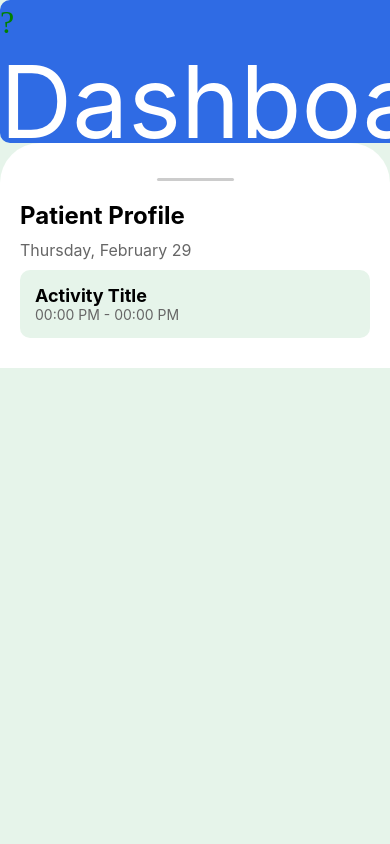
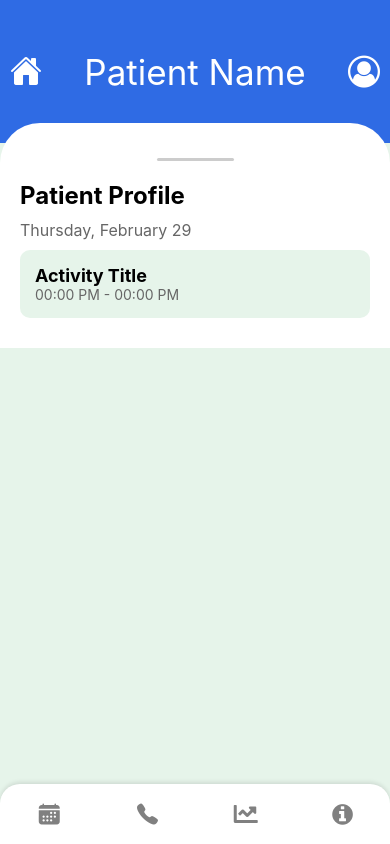
Before and after one commit to SahithiVarma07/Accessibility-, a React Native app: screen /PatientProfile in a window 390 px wide. Built offline with nearby package versions, Linux system fonts and the light colour scheme.

Commit message:
integrated editinfo page, added a navbar, styled the editinfo page, reformatted and almost finished patient profile page

```diff
--- a/App.js
+++ b/App.js
@@ -3,6 +3,7 @@ import { Text, View, StyleSheet } from 'react-native';
 import * as Font from 'expo-font';
 import Dashboard from './screens/Dashboard';
 import PatientProfile from './screens/PatientProfile'
+import EditInfo from './screens/EditInfo';
 import { NavigationContainer } from '@react-navigation/native';
 import { createNativeStackNavigator } from '@react-navigation/native-stack';
 
@@ -34,6 +35,7 @@ export default function App() {
       <Stack.Navigator screenOptions={{ headerShown: false }}>
         <Stack.Screen name="Dashboard" component={Dashboard} />
         <Stack.Screen name="PatientProfile" component={PatientProfile} options={{ title: 'Patient Profile' }} />
+        <Stack.Screen name="EditInfo" component={EditInfo} />
       </Stack.Navigator>
     </NavigationContainer>
   );
--- /dev/null
+++ b/components/NavBar.js
@@ -0,0 +1,47 @@
+import React from 'react';
+import { View, StyleSheet, TouchableOpacity, Dimensions } from 'react-native';
+import { Ionicons, FontAwesome5, FontAwesome } from '@expo/vector-icons';
+
+const NavBar = ({ navigation }) => {
+  return (
+    <View style={styles.navbarContainer}>
+      <TouchableOpacity onPress={() => navigation.navigate('Appointments')}>
+        <Ionicons name="calendar" size={24} color="grey" />
+      </TouchableOpacity>
+      <TouchableOpacity onPress={() => navigation.navigate('Calls')}>
+        <Ionicons name="call" size={24} color="grey" />
+      </TouchableOpacity>
+      <TouchableOpacity onPress={() => navigation.navigate('Analytics')}>
+        <FontAwesome5 name="chart-line" size={24} color="grey" />
+      </TouchableOpacity>
+      <TouchableOpacity onPress={() => navigation.navigate('Info')}>
+        <FontAwesome name="info-circle" size={24} color="grey" />
+      </TouchableOpacity>
+    </View>
+  );
+};
+
+const screenWidth = Dimensions.get('window').width;
+const navbarHeight = 60;
+
+const styles = StyleSheet.create({
+  navbarContainer: {
+    position: 'absolute',
+    bottom: 0,
+    flexDirection: 'row',
+    justifyContent: 'space-around',
+    alignItems: 'center',
+    width: screenWidth,
+    height: navbarHeight,
+    backgroundColor: '#FFFFFF',
+    borderTopLeftRadius: 20,
+    borderTopRightRadius: 20,
+    shadowColor: '#000',
+    shadowOffset: { width: 0, height: -2 },
+    shadowOpacity: 0.1,
+    shadowRadius: 4,
+    elevation: 10,
+  },
+});
+
+export default NavBar;
--- a/components/PatientButton.js
+++ b/components/PatientButton.js
@@ -14,7 +14,6 @@ const PatientButton = ({ onPress, patientName }) => {
 
 const styles = StyleSheet.create({
   button: {
-    //borderWidth: 1,
     borderColor: '#000',
     borderRadius: 12,
     overflow: 'hidden',
--- a/screens/EditInfo.js
+++ b/screens/EditInfo.js
@@ -1,5 +1,5 @@
 import React from 'react';
-import { View, Text, StyleSheet, TouchableOpacity, Image } from 'react-native';
+import { View, Text, ScrollView, StyleSheet, TouchableOpacity } from 'react-native';
 import { Ionicons } from '@expo/vector-icons';
 
 const EditInfo = () => {
@@ -10,18 +10,24 @@ const EditInfo = () => {
         <Ionicons name="menu" size={32} color="white" />
         <Text style={styles.headerTitle}>Dashboard</Text>
         <Ionicons name="search" size={32} color="white" />
-        <TouchableOpacity style={styles.letterButton}>
-          <Text style={styles.letterButtonText}>L</Text>
-        </TouchableOpacity>
       </View>
 
-      {/* Body Content */}
-      <View style={styles.bodyContent}>
-        <Text style={styles.title}>Edit Patient Information</Text>
-        <View style={styles.imagePlaceholder}></View>
-        <Text style={styles.infoText}>Patient Name</Text>
-        {/* ... Other Info Text */}
+      {/* Scrollable Body Content */}
+      <ScrollView style={styles.scrollableContent} showsVerticalScrollIndicator={false}>
+        <View style={styles.handleBar} />
+        <View style={styles.bodyContent}>
+          <Text style={styles.title}>Edit Patient Information</Text>
+        </View>
+        <View style={styles.infoContainer}>
+        <View style={styles.imagePlaceholder} />
+        <View style={styles.textContainer}>
+        <Text style={styles.patientNameText}>Patient Name</Text>
+        <Text style={styles.infoText}>Secondary Info</Text>
+        <Text style={styles.infoText}>Secondary Info</Text>
+        <Text style={styles.infoText}>Secondary Info</Text>
       </View>
+    </View>
+      </ScrollView>
     </View>
   );
 };
@@ -29,53 +35,70 @@ const EditInfo = () => {
 const styles = StyleSheet.create({
   container: {
     flex: 1,
-    backgroundColor: '#FFFFFF',
+    backgroundColor: '#E6F4EA',
   },
   header: {
     flexDirection: 'row',
     justifyContent: 'space-between',
     alignItems: 'center',
-    backgroundColor: '#007AFF',
+    backgroundColor: '#2f6be4',
+    paddingTop: 50,
     paddingHorizontal: 15,
-    paddingVertical: 10,
+    paddingBottom: 20,
   },
   headerTitle: {
-    fontSize: 20,
-    color: '#FFFFFF',
+    fontSize: 35,
+    color: 'white',
+    flex: 1,
+    textAlign: 'center',
   },
-  letterButton: {
-    backgroundColor: '#FF3366',
-    borderRadius: 17,
-    width: 34,
-    height: 34,
-    justifyContent: 'center',
-    alignItems: 'center',
+  scrollableContent: {
+    flex: 1,
+    backgroundColor: 'white',
   },
-  letterButtonText: {
-    color: '#FFFFFF',
-    fontSize: 14,
-    fontWeight: 'bold',
+  handleBar: {
+    alignSelf: 'center',
+    width: 40,
+    height: 5,
+    backgroundColor: '#D0D0D0',
+    borderRadius: 2.5,
+    marginVertical: 8,
   },
   bodyContent: {
     padding: 20,
+    paddingBottom: 60,
   },
   title: {
     fontSize: 24,
     fontWeight: 'bold',
     marginBottom: 20,
   },
+  infoContainer: {
+    flexDirection: 'row',
+    alignItems: 'center',
+    marginTop: -40,
+    marginLeft: 20,
+    marginBottom: 20,
+  },
   imagePlaceholder: {
-    width: 100,
-    height: 100,
-    borderRadius: 50,
-    backgroundColor: '#007AFF',
-    alignSelf: 'center',
-    marginBottom: 20,
+    width: 170,
+    height: 170,
+    borderRadius: 85,
+    backgroundColor: '#7CB3F3',
+  },
+  textContainer: {
+    marginLeft: 20,
+  },
+  patientNameText: {
+    fontSize: 20,
+    fontWeight: 'bold',
+    color: '#000000',
+    marginBottom: 4,
   },
   infoText: {
     fontSize: 18,
     color: '#000000',
-    marginBottom: 10,
+    marginBottom: 4,
   },
 });
 
--- a/screens/PatientProfile.js
+++ b/screens/PatientProfile.js
@@ -1,14 +1,25 @@
 import React from 'react';
-import { View, Text, ScrollView, StyleSheet } from 'react-native';
+import { View, Text, ScrollView, StyleSheet, Dimensions, TouchableOpacity } from 'react-native';
 import { Ionicons } from '@expo/vector-icons';
+import NavBar from '../components/NavBar';
+import { useNavigation } from '@react-navigation/native';
+import { FontAwesome } from '@expo/vector-icons';
+
+
 
 const PatientProfile = () => {
+  const navigation = useNavigation();
   return (
+    <View style={styles.fullScreenContainer}>
       <ScrollView style={styles.container}>
         <View style={styles.header}>
-        <Ionicons name="md-checkmark-circle" size={32} color="green" />
-        <Text style={styles.headerTitle}>Dashboard</Text>
-        <Ionicons name="md-checkmark-circle" size={32} color="green" />
+          <TouchableOpacity onPress={() => navigation.navigate('Dashboard')}>
+            <Ionicons name="home" size={32} color="white" />
+          </TouchableOpacity>
+          <Text style={styles.headerTitle}>Patient Name</Text>
+          <TouchableOpacity onPress={() => navigation.navigate('EditInfo')}>
+            <FontAwesome name="user-circle-o" size={32} color="white" />
+            </TouchableOpacity>
         </View>
         <View style={styles.screenBodyContent}>
           <View style={styles.overlapGroup}>
@@ -21,13 +32,19 @@ const PatientProfile = () => {
             <Text style={styles.activityTitle}>Activity Title</Text>
             <Text style={styles.activityTime}>00:00 PM - 00:00 PM</Text>
           </View>
-        {/* Repeat Activity Item for each activity */}
         </View>
       </ScrollView>
+      <NavBar navigation={navigation} />
+    </View>
   );
 };
 
 const styles = StyleSheet.create({
+  fullScreenContainer: {
+    flex: 1,
+    justifyContent: 'space-between',
+  },
+
   container: {
     flex: 1,
     backgroundColor: '#E6F4EA',
@@ -36,11 +53,15 @@ const styles = StyleSheet.create({
     backgroundColor: '#2f6be4',
     borderRadius: 10,
     height: 143,
-    width: 430,
-    position: 'relative',
+    width: Dimensions.get('window').width,
+    flexDirection: 'row',
+    justifyContent: 'space-between',
+    alignItems: 'center',
+    paddingHorizontal: 10,
+    borderRadius: 0,
   },
   headerTitle: {
-    fontSize: 100,
+    fontSize: 35,
     color: 'white',
   },
   screenBodyContent: {
@@ -49,10 +70,8 @@ const styles = StyleSheet.create({
     backgroundColor: 'white',
     padding: 20,
     paddingTop: 35,
-    // ... other styles
-  },
-  overlapGroup: {
-    // ... styles for the overlap group
+    marginTop: -20,
+    zIndex: 0,
   },
   handleBar: {
     alignSelf: 'center',
@@ -66,7 +85,6 @@ const styles = StyleSheet.create({
     fontSize: 24,
     fontWeight: 'bold',
     marginBottom: 10,
-    // ... other styles
   },
   dateHeader: {
     fontSize: 16,
@@ -78,7 +96,6 @@ const styles = StyleSheet.create({
     borderRadius: 10,
     padding: 15,
     marginBottom: 10,
-    // ... other styles
   },
   activityTitle: {
     fontSize: 18,
```
Lines whose indentation alone changed are shown as unchanged.
